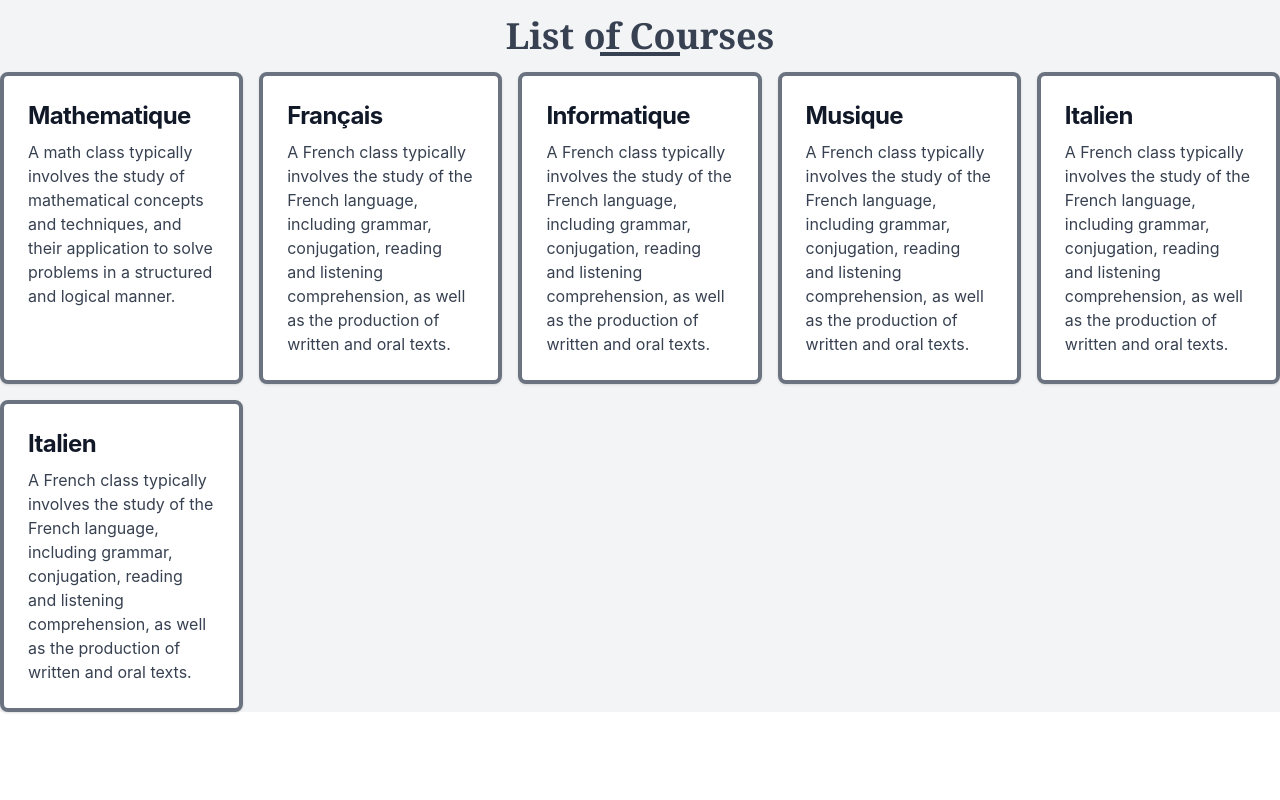
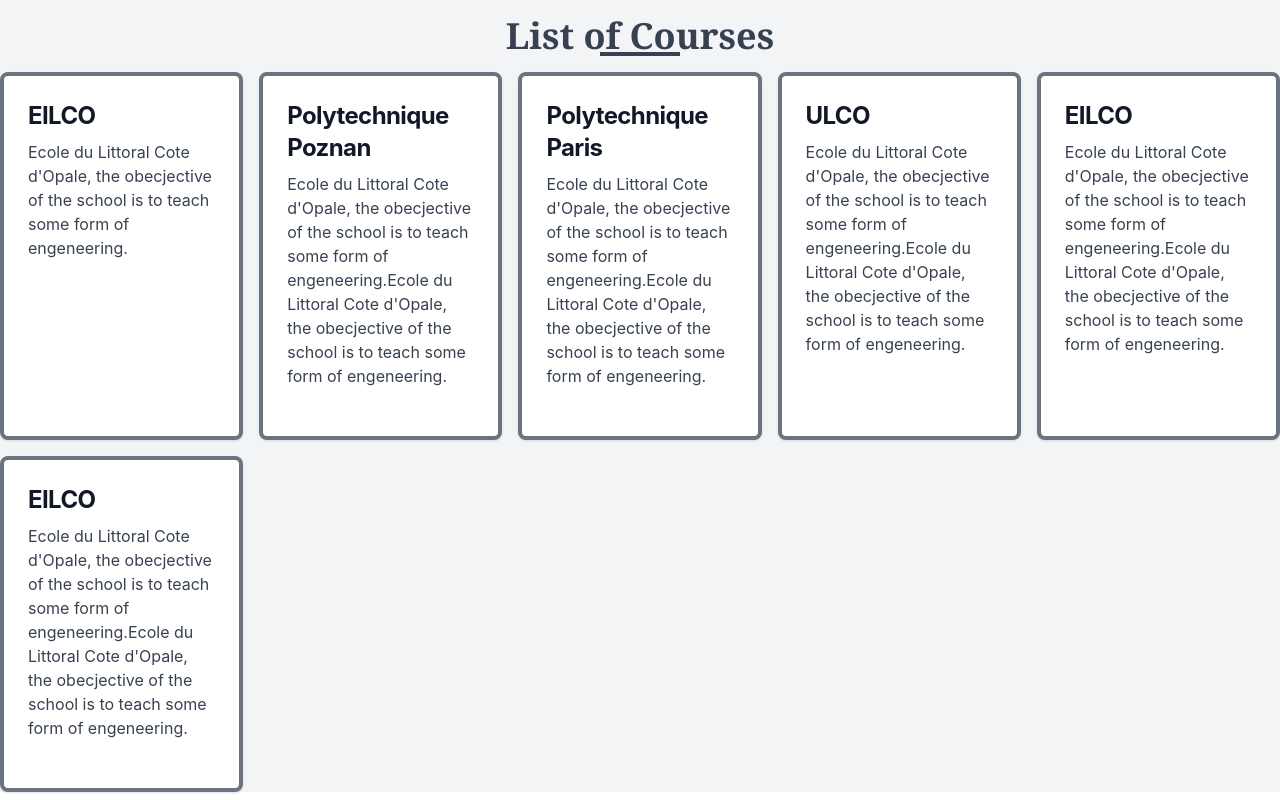
Before and after one commit to hassankh0/erasmus-sds, a React (Create React App) app in the folder frontend/: page / in a window 1280 px wide. Built offline with nearby package versions, Linux system fonts and the light colour scheme.

Commit message:
V1.1 : modification to university +add city.coutry

```diff
--- a/frontend/src/component/course.jsx
+++ b/frontend/src/component/course.jsx
@@ -12,11 +12,20 @@
     {/* Not HOVERING */}
     <h5 className="mb-2 text-2xl font-bold tracking-tight text-gray-900 dark:text-white">{props.CourseInfo.name}</h5>
     <p className="font-normal text-gray-700 dark:text-gray-400">{props.CourseInfo.description}</p>
+    <div class="h-6">
+      <div class="absolute bottom-5 right-8">
+        <p className="font-bold text-white dark:text-white-000">{props.CourseInfo.country}, <span className="font-normal">{props.CourseInfo.city}</span></p>
+      </div>
+    </div>
+    {/* <div className="flex justify-end">
+        <p className="font-bold text-gray-700 dark:text-gray-400">{props.CourseInfo.country}</p>
+        <p className="pl-1 font-normal text-gray-700 dark:text-gray-400">{props.CourseInfo.city}</p>
+    </div> */}
 
     {/* HOVERING */}
     {isHovering && (
         <div className="absolute top-0 left-0 w-full h-full z-10">
-        <div className="w-full h-full bg-white" style={{clipPath:" polygon(0 100%, 100% 100%, 100% 25%, 0 34.5%", padding: "2rem"}}>
+        <div className="w-full h-full bg-white" style={{clipPath:" polygon(0 100%, 100% 100%, 100% 25%, 0 30.5%", padding: "2rem"}}>
             <h5 className="mb-2 text-2xl font-bold tracking-tight text-gray-500 dark:text-gray-800">{props.CourseInfo.name}</h5>
             <div className="text-center">
                 <p className="bg-gray-500 text-gray-900 dark:bg-gray-500 dark:text-white py-2 px-4 rounded-full inline-block mt-4 ">View course</p>
--- a/frontend/src/component/listofcourse.jsx
+++ b/frontend/src/component/listofcourse.jsx
@@ -6,12 +6,12 @@
 
  //state
  const [courses, setCourses] = useState([
-    {id : 1, name: "Mathematique", description: "A math class typically involves the study of mathematical concepts and techniques, and their application to solve problems in a structured and logical manner. "},
-    {id : 2, name: "Français", description: "A French class typically involves the study of the French language, including grammar, conjugation, reading and listening comprehension, as well as the production of written and oral texts."},
-    {id : 3, name: "Informatique", description: "A French class typically involves the study of the French language, including grammar, conjugation, reading and listening comprehension, as well as the production of written and oral texts."},
-    {id : 4, name: "Musique", description: "A French class typically involves the study of the French language, including grammar, conjugation, reading and listening comprehension, as well as the production of written and oral texts."},
-    {id : 5, name: "Italien", description: "A French class typically involves the study of the French language, including grammar, conjugation, reading and listening comprehension, as well as the production of written and oral texts."},
-    {id : 5, name: "Italien", description: "A French class typically involves the study of the French language, including grammar, conjugation, reading and listening comprehension, as well as the production of written and oral texts."}
+    {id : 1, name: "EILCO", description: "Ecole du Littoral Cote d'Opale, the obecjective of the school is to teach some form of engeneering. ", country: "France", city: "Calais"},
+    {id : 2, name: "Polytechnique Poznan", description: "Ecole du Littoral Cote d'Opale, the obecjective of the school is to teach some form of engeneering.Ecole du Littoral Cote d'Opale, the obecjective of the school is to teach some form of engeneering.", country: "Poland", city: "Poznan"},
+    {id : 3, name: "Polytechnique Paris", description: "Ecole du Littoral Cote d'Opale, the obecjective of the school is to teach some form of engeneering.Ecole du Littoral Cote d'Opale, the obecjective of the school is to teach some form of engeneering.", country: "France", city: "Paris"},
+    {id : 4, name: "ULCO", description: "Ecole du Littoral Cote d'Opale, the obecjective of the school is to teach some form of engeneering.Ecole du Littoral Cote d'Opale, the obecjective of the school is to teach some form of engeneering.", country: "France", city: "Calais"},
+    {id : 5, name: "EILCO", description: "Ecole du Littoral Cote d'Opale, the obecjective of the school is to teach some form of engeneering.Ecole du Littoral Cote d'Opale, the obecjective of the school is to teach some form of engeneering.", country: "France", city: "Calais"},
+    {id : 5, name: "EILCO", description: "Ecole du Littoral Cote d'Opale, the obecjective of the school is to teach some form of engeneering.Ecole du Littoral Cote d'Opale, the obecjective of the school is to teach some form of engeneering.", country: "France", city: "Calais"}
 
   ])
 
```
